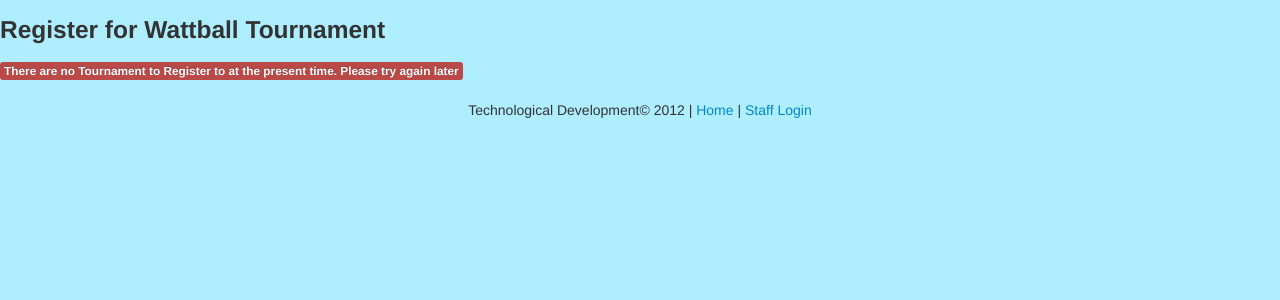
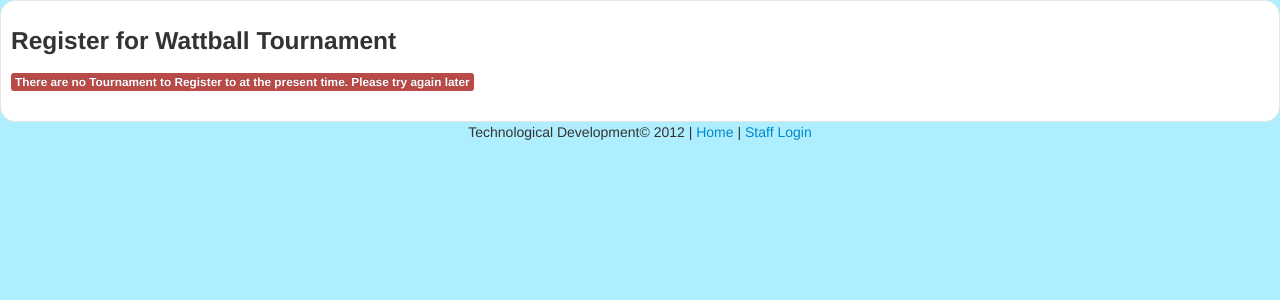
Before and after one commit to afleming1992/thirdyeargroup, a PHP site: template view/wattBallRegistration.php in a window 1280 px wide. Shown: the top 300 px of the page. Run offline with PHP 8.4, Linux system fonts and the light colour scheme; the template is opened without the code that fills it, so the values that code supplies are empty; some libraries are stand-ins or nearby versions.

Commit message:
Added Contextbox styling to the Form (to make it easier to read)

```diff
--- a/view/wattBallRegistration.php
+++ b/view/wattBallRegistration.php
@@ -1,3 +1,5 @@
+<div class='row-fluid'>
+	<div class='span12 contentbox'>
 	<h3>Register for Wattball Tournament</h3>
 		<?php
 			include 'config/config.php';
@@ -73,3 +75,5 @@
 		<?php
 			}
 		?>
+	</div>
+</div>
```
Lines whose indentation alone changed are shown as unchanged.
